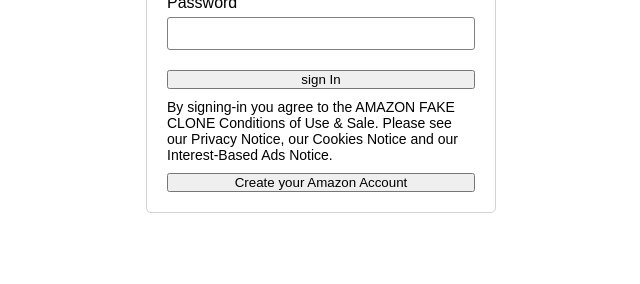
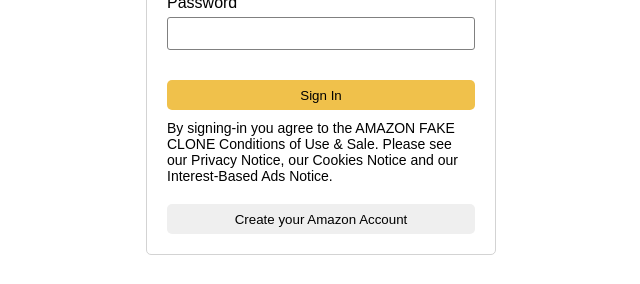
Before and after one commit to Haregewoine/Amazon-Frontend, a React (Vite) app in the folder AmazoneIntroductionandsetupdayone/: page /auth in a window 1280 px wide. Shown: the part 311-595 px from the top of the page, without its empty margins (319-959 px from the left). Built offline with nearby package versions, Linux system fonts and the light colour scheme.

Commit message:
updated auth.jsx

```diff
--- a/AmazoneIntroductionandsetupdayone/src/Pages/Auth/Auth.jsx
+++ b/AmazoneIntroductionandsetupdayone/src/Pages/Auth/Auth.jsx
@@ -2,12 +2,46 @@
 import classes from "./Signup.module.css";
 import { Link } from "@mui/material";
 import { auth } from "../../utility/Fairebase";
+import {
+  signInWithEmailAndPassword,
+  createUserWithEmailAndPassword,
+} from "firebase/auth";
+
 function Auth() {
+  const [email, setEmail] = React.useState("");
+  const [password, setPassword] = React.useState("");
+  const [error, setError] = React.useState("");
+
+  const authHandler = async (e) => {
+    e.preventDefault(); // Fixing the typo
+    console.log(e.target.name);
+
+    if (e.target.name === "signIn") {
+      // Sign In with Firebase Auth
+      signInWithEmailAndPassword(auth, email, password)
+        .then((userInfo) => {
+          console.log(userInfo);
+        })
+        .catch((err) => {
+          console.log(err);
+          setError(err.message);
+        });
+    } else {
+      // Sign Up with Firebase Auth
+      createUserWithEmailAndPassword(auth, email, password)
+        .then((userInfo) => {
+          console.log(userInfo);
+        })
+        .catch((err) => {
+          console.log(err);
+          setError(err.message);
+        });
+    }
+  };
 
   return (
     <section className={classes.login}>
       {/* logo */}
-
       <Link>
         <img
           src="https://upload.wikimedia.org/wikipedia/commons/thumb/a/a9/Amazon_logo.svg/1024px-Amazon_logo.svg.png"
@@ -21,13 +55,30 @@
         <form action="">
           <div>
             <label htmlFor="email">Email</label>
-            <input type="email" id="email" />
+            <input
+              value={email}
+              onChange={(e) => setEmail(e.target.value)} // Fixed onChange
+              type="email"
+              id="email"
+            />
             <div></div>
             <label htmlFor="password">Password</label>
-            <input type="password" id="Password" />
+            <input
+              value={password}
+              onChange={(e) => setPassword(e.target.value)} // Fixed onChange
+              type="password"
+              id="password"
+            />
           </div>
 
-          <button className="login__signInButton"> sign In</button>
+          <button
+            type="submit"
+            onClick={authHandler}
+            name="signIn" // This is for the sign-in action
+            className={classes.login__signInButton}
+          >
+            Sign In
+          </button>
         </form>
         {/* agreement */}
         <p>
@@ -35,10 +86,101 @@
           Sale. Please see our Privacy Notice, our Cookies Notice and our
           Interest-Based Ads Notice.
         </p>
-        <button > Create your Amazon Account</button>
+        <button
+          type="submit"
+          onClick={authHandler}
+          name="signup" // This is for the sign-up action
+          className={classes.login__registerButton}
+        >
+          Create your Amazon Account
+        </button>
       </div>
     </section>
   );
 }
 
 export default Auth;
+
+// import React from "react";
+// import classes from "./Signup.module.css";
+// import { Link } from "@mui/material";
+// import { auth } from "../../utility/Fairebase";
+// import{signInWithEmailAndPassword, createUserWithEmailAndPassword } from "firebase/auth"
+
+// function Auth() {
+
+//   const [email, setEmail] = React.useState("");
+//   const [password, setPassword] = React.useState("");
+//   const[error, setError] = React.useState("");
+
+// const authHandler = async(e) => {
+// e.preventDefualt();
+// console.log(e.target.name);
+
+// }
+// if(email.target.name === "signin"){
+
+//   //firebase auth
+//   signInWithEmailAndPassword(auth, email, password).then((userInfo) => {
+//     // Signed in
+//     console.log(userInfo);
+//   }).catch((err) => {
+//     console.log(err);
+
+// });
+
+// }
+// else {
+//   createUserWithEmailAndPassword(auth, email, password).then((userInfo) => {
+//     console.log(userInfo);
+//   })
+//   .catch((err) => {
+//     console.log(err);
+//   });
+// }
+
+//   return (
+//     <section className={classes.login}>
+//       {/* logo */}
+
+//       <Link>
+//         <img
+//           src="https://upload.wikimedia.org/wikipedia/commons/thumb/a/a9/Amazon_logo.svg/1024px-Amazon_logo.svg.png"
+//           alt="amazon logo"
+//         />
+//       </Link>
+
+//       {/* form */}
+//       <div className={classes.login__container}>
+//         <h1>Sign In</h1>
+//         <form action="">
+//           <div>
+//             <label htmlFor="email">Email</label>
+//             <input value={email}
+//              on change = {(e)=>setEmail(e.target.value)}
+//              type="email"
+//              id="email" />
+//             <div></div>
+//             <label htmlFor="password">Password</label>
+//             <input value={password} on change = {(e)=>setPassword(e.target.value)} type="password" id="Password" />
+//           </div>
+
+//           <button type="submit" onClick={authHandler}
+//           name="signIn"
+//           className="login__signInButton"> sign In</button>
+//         </form>
+//         {/* agreement */}
+//         <p>
+//           By signing-in you agree to the AMAZON FAKE CLONE Conditions of Use &
+//           Sale. Please see our Privacy Notice, our Cookies Notice and our
+//           Interest-Based Ads Notice.
+//         </p>
+//       <button type="submit" onClick={authHandler}
+//       name="signup"
+//       className={classes.login__registerButton}> Create your Amazon Account</button>
+//       </div>
+//     </section>
+//   );
+// }
+
+// export default Auth;
```
